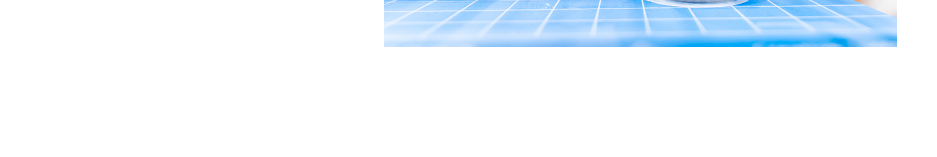
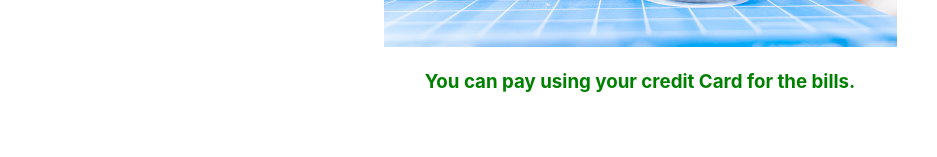
Before and after one commit to Mbote-Joseph/react-review, a React (Create React App) app: page / in a window 1280 px wide. Shown: the part 643-800 px from the top of the page, without its empty margins (0-937 px from the left). Built offline with nearby package versions, Linux system fonts and the light colour scheme.

Commit message:
React conditional rendering

```diff
--- a/src/App.js
+++ b/src/App.js
@@ -43,18 +43,44 @@ const dishes = [
 const dishObject = dishes.map((dish, i) => ({ id: i, title: dish }));
 console.log(dishObject);
 
+function CreditCard() {
+  return (
+    <h3 style={{ color: "green" }}>
+      You can pay using your credit Card for the bills.
+    </h3>
+  );
+}
+
+function CashPayment() {
+  return (
+    <h3 style={{ color: "red" }}>
+      You can only make payments for the bills using Cash.
+    </h3>
+  );
+}
+function Info(props) {
+  if (!props.creditCard) {
+    return <CreditCard />;
+  } else {
+    return <CashPayment />;
+  }
+}
+
 function App() {
   return (
     <div className="App">
       <Header name="Joseph Mbote" />
       <img
         src={"https://github.com/Mbote-Joseph.png"}
-        height="100px"
+        height={100}
         style={{ borderRadius: "100px" }}
+        alt="The Github image Mbote-Joseph"
       />
       <Main adjective="amazing" dishes={dishObject} />
 
-      <img src={photo} />
+      <img src={photo} alt="3D image" />
+
+      <Info creditCard={false} />
 
       <Footer year={new Date().getFullYear()} />
     </div>
--- a/src/index.js
+++ b/src/index.js
@@ -3,6 +3,12 @@ import ReactDOM from "react-dom";
 import "./index.css";
 import App from "./App";
 import reportWebVitals from "./reportWebVitals";
+
+// function AppTwo(){
+//   return <h1>App Two</h1>
+// }
+
+// <React.Fragment></React.Fragment> - Instead of using React.Fragment we can just use the empty angle
 
 ReactDOM.render(
   <React.StrictMode>
```
